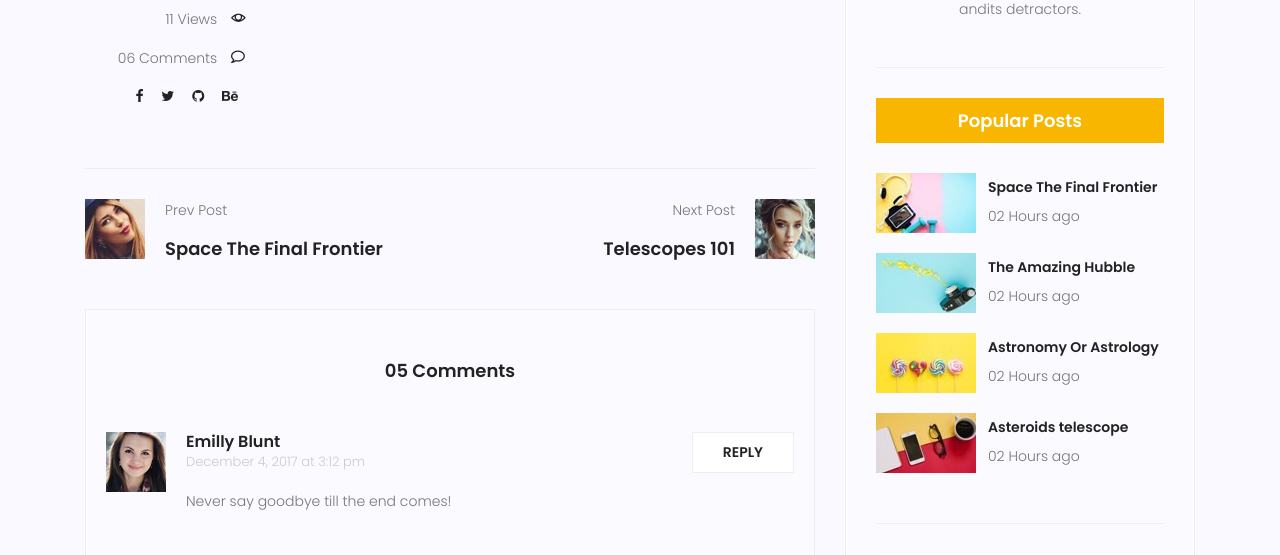
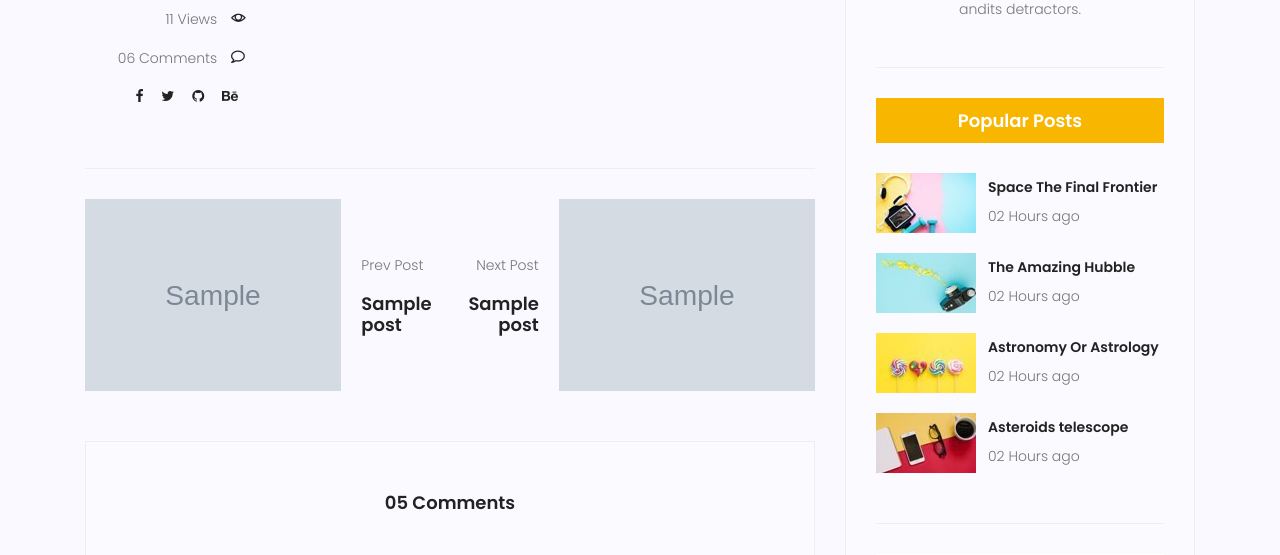
Before and after one commit to salmansadafi/mysite, a Django app: page /blog/1 in a window 1280 px wide. Shown: the part 949-1504 px from the top of the page. Run offline with Django 4.2, Linux system fonts and the light colour scheme; tables that the repository leaves empty hold one stand-in row (values such as "Sample post"); grey boxes marked "Sample" are stand-in pictures; some libraries are stand-ins or nearby versions.

Commit message:
add previous and next post
add previous and next post for each post

```diff
--- a/blog/views.py
+++ b/blog/views.py
@@ -13,5 +13,10 @@ def blog_single_view(request,pid):
     post = get_object_or_404(Post, id=pid,status=1 ,published_date__lte=timezone.now())
     post.counted_views += 1
     post.save(update_fields=['counted_views'])
-    context = {'post':post}
+    prev_post = Post.objects.filter(status=1,published_date__lte=timezone.now()).order_by('published_date').last()
+    next_post = Post.objects.filter(status=1,published_date__lte=timezone.now()).order_by('published_date').first()
+    context = {
+        'post':post,
+        'prev_post':prev_post,
+        'next_post':next_post}
     return render(request, 'blog/blog-single.html',context)
--- a/templates/blog/blog-single.html
+++ b/templates/blog/blog-single.html
@@ -71,15 +71,15 @@
 						<div
 							class="col-lg-6 col-md-6 col-12 nav-left flex-row d-flex justify-content-start align-items-center">
 							<div class="thumb">
-								<a href="#"><img class="img-fluid" src="{% static 'img/blog/prev.jpg' %}" alt=""></a>
+								<a href="{% url 'blog:single' prev_post.id %}"><img class="img-fluid" src="{{prev_post.image.url}}" alt=""></a>
 							</div>
 							<div class="arrow">
 								<a href="#"><span class="lnr text-white lnr-arrow-left"></span></a>
 							</div>
 							<div class="detials">
 								<p>Prev Post</p>
-								<a href="#">
-									<h4>Space The Final Frontier</h4>
+								<a href="{% url 'blog:single' prev_post.id %}">
+									<h4>{{prev_post.title}}</h4>
 								</a>
 							</div>
 						</div>
@@ -87,15 +87,15 @@
 							class="col-lg-6 col-md-6 col-12 nav-right flex-row d-flex justify-content-end align-items-center">
 							<div class="detials">
 								<p>Next Post</p>
-								<a href="#">
-									<h4>Telescopes 101</h4>
+								<a href="{% url 'blog:single' next_post.id %}">
+									<h4>{{next_post.title}}</h4>
 								</a>
 							</div>
 							<div class="arrow">
 								<a href="#"><span class="lnr text-white lnr-arrow-right"></span></a>
 							</div>
 							<div class="thumb">
-								<a href="#"><img class="img-fluid" src="{% static 'img/blog/next.jpg' %}" alt=""></a>
+								<a href="{% url 'blog:single' next_post.id %}"><img class="img-fluid" src="{{next_post.image.url}}" alt=""></a>
 							</div>
 						</div>
 					</div>
```
